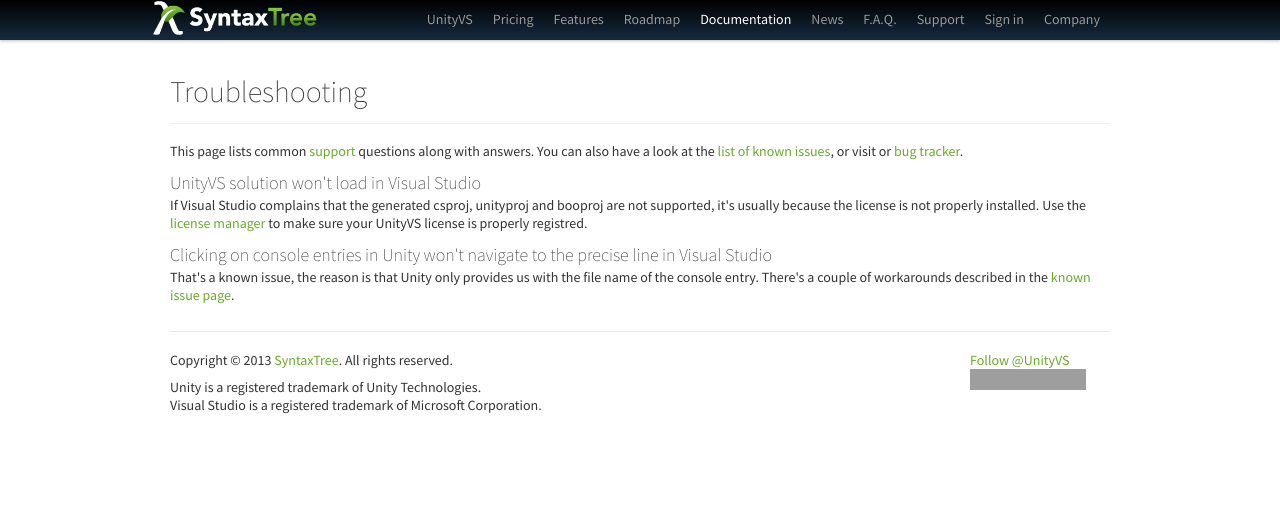
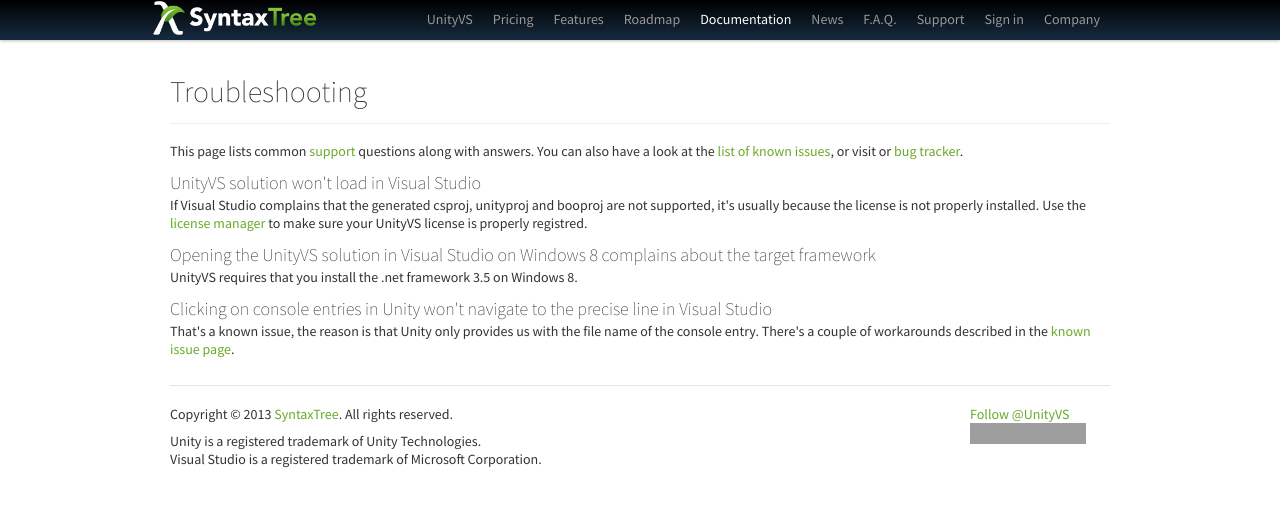
Before and after one commit to syntaxtree/unityvs.com, a Jekyll site: the page built from documentation/troubleshooting/index.html, in a window 1280 px wide. Shown: the top 507 px of the page. Built offline with Jekyll 4.4.1, drawn with Linux system fonts in a browser that asks for light colours; comment, search, counter and statistics services are not loaded; grey boxes are pictures that could not be loaded.

Commit message:
Add .net 3.5 requirement on windows 8

```diff
--- a/documentation/troubleshooting/index.html
+++ b/documentation/troubleshooting/index.html
@@ -15,6 +15,9 @@
       <h3>UnityVS solution won't load in Visual Studio</h3>
       <p>If Visual Studio complains that the generated csproj, unityproj and booproj are not supported, it's usually because the license is not properly installed. Use the <a href="/documentation/managing-licenses">license manager</a> to make sure your UnityVS license is properly registred.</p>
 
+      <h3>Opening the UnityVS solution in Visual Studio on Windows 8 complains about the target framework</h3>
+      <p>UnityVS requires that you install the .net framework 3.5 on Windows 8.</p>
+
       <h3>Clicking on console entries in Unity won't navigate to the precise line in Visual Studio</h3>
       <p>That's a known issue, the reason is that Unity only provides us with the file name of the console entry. There's a couple of workarounds described in the <a href="/documentation/issues">known issue page</a>.</p>
 
```
